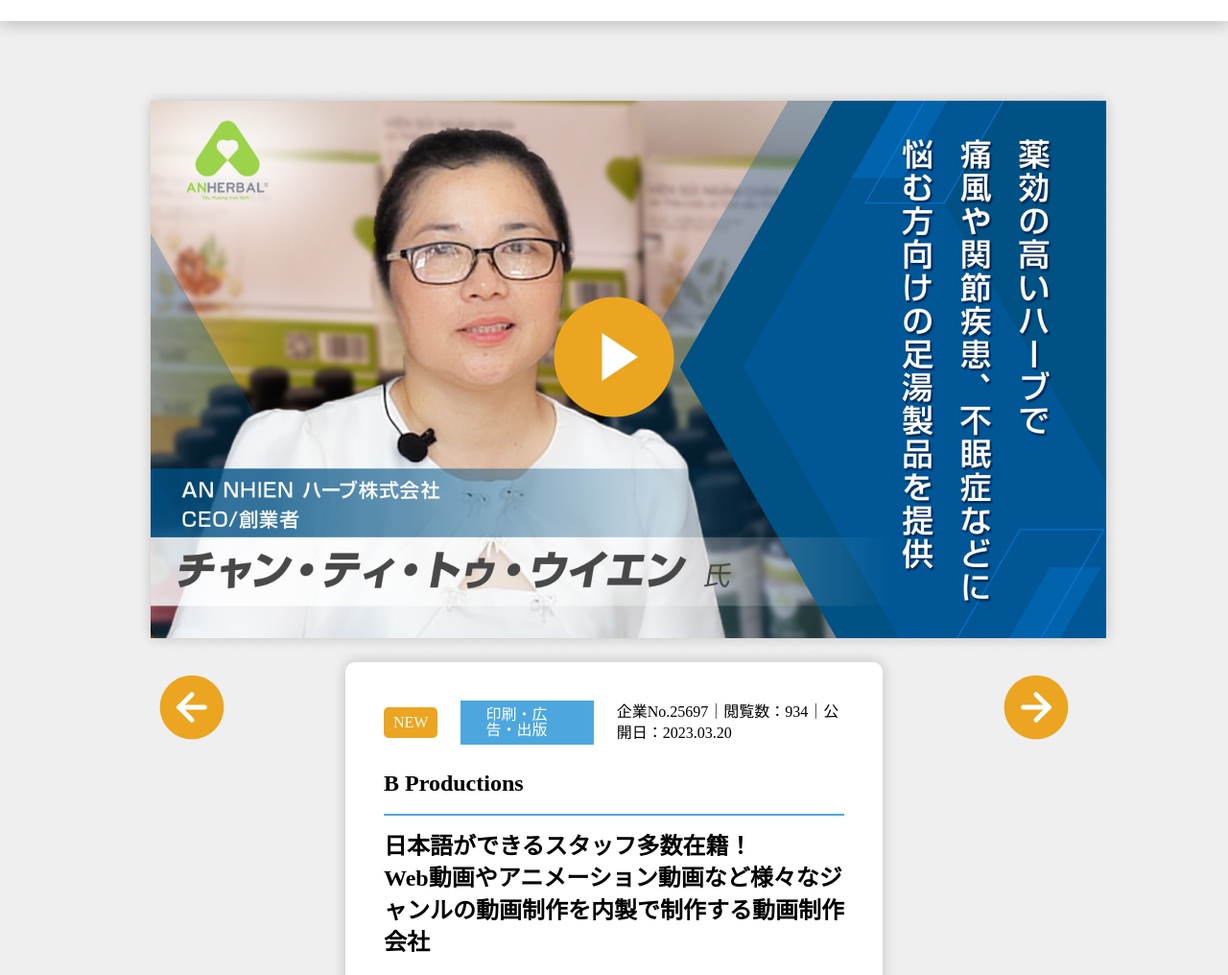
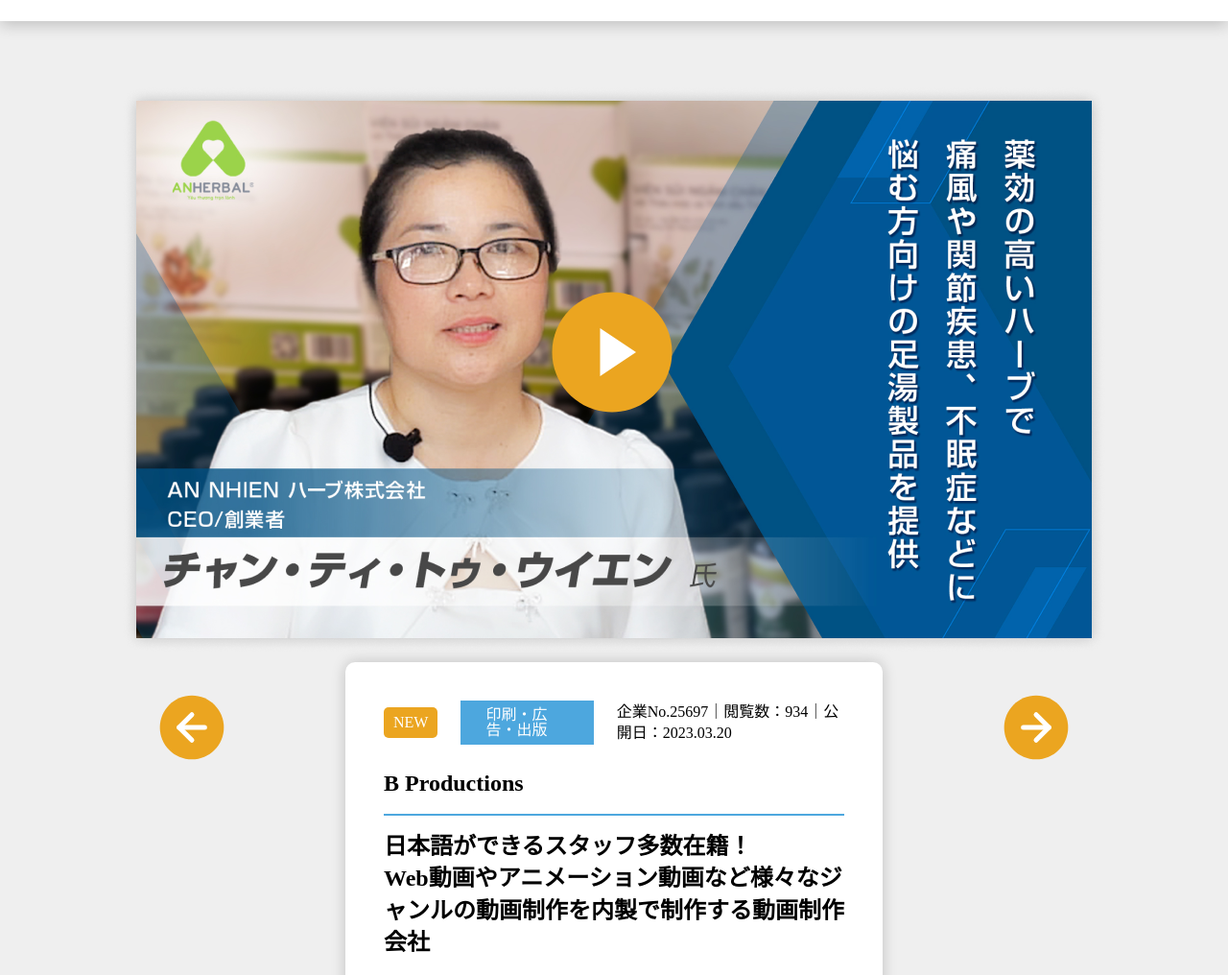
Before and after one commit to ThanhNgan110/HTML_CSS, a website built with Parcel: page src/DetailPage.html in a window 1280 px wide. Shown: the part 81-1097 px from the top of the page at 96% size. Built offline with nearby package versions, Linux system fonts and the light colour scheme; a web font is replaced by a local one.

Commit message:
Update components

```diff
--- a/src/styles/components/button.css
+++ b/src/styles/components/button.css
@@ -19,7 +19,7 @@
   background-color: var(--color-primary);
   padding: 0;
   position: absolute;
-  bottom: -61px;
+  bottom: -82px;
   left: 12.5%;
 }
 
@@ -27,13 +27,12 @@
   background-color: var(--color-primary);
   padding: 0;
   position: absolute;
-  bottom: -61px;
+  bottom: -82px;
   right: 12.5%;
 }
 
 .btn-left {
   position: absolute;
-  /* background-color: var(--color-white); */
   top: 39%;
   left: 2.9%;
   padding: 0;
@@ -41,7 +40,6 @@
 
 .btn-right {
   position: absolute;
-  /* background-color: var(--color-white); */
   right: 2.9%;
   top: 39%;
   padding: 0;
--- a/src/styles/components/icon.css
+++ b/src/styles/components/icon.css
@@ -39,10 +39,10 @@
 }
 
 .icon-play-circle {
+  background-image: url("/src/assets/images/icons/icon-circle.svg");
   width: 150px;
   height: 150px;
-  background-image: url("/src/assets/images/icons/icon-circle.svg");
   position: absolute;
-  top: 37%;
+  top: 36%;
   left: 42.5%;
 }
--- a/src/styles/sections/DetailPage.css
+++ b/src/styles/sections/DetailPage.css
@@ -1,6 +1,6 @@
 .carousel-item {
-  max-width: 996px;
-  height: 560px;
+  /* max-width: 1025px; */
+  max-height: 560px;
   position: relative;
 }
 
```
